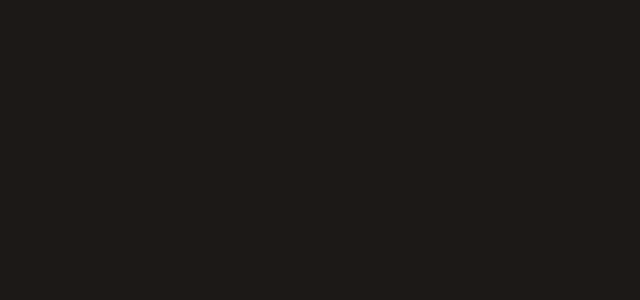
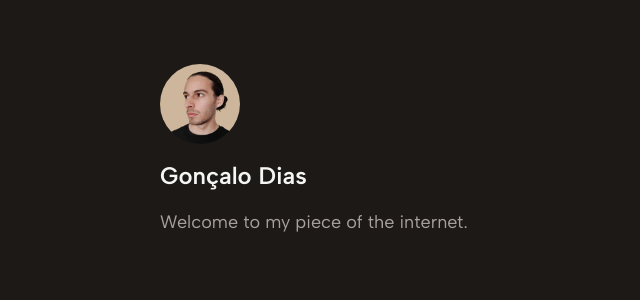
Before and after one commit to zalodias/zalo, a Next.js app: page / in a window 1280 px wide. Shown: the top 300 px of the page, without its empty margins (0-640 px from the left). Built offline with nearby package versions, Linux system fonts and the light colour scheme.

Commit message:
✨ Add header section

```diff
--- a/pages/index.js
+++ b/pages/index.js
@@ -6,6 +6,13 @@
       <Head>
         <title>Gonçalo Dias</title>
       </Head>
+      <header className="flex flex-col gap-4">
+        <img src="/images/headshot.webp" alt="" className="rounded-full w-20" />
+        <h1 className="font-semibold text-2xl text-stone-100">Gonçalo Dias</h1>
+        <p className="text-lg max-w-prose">
+          Welcome to my piece of the internet.
+        </p>
+      </header>
     </div>
   );
 };
```
Also changed, not shown: public/images/headshot.webp (added).
